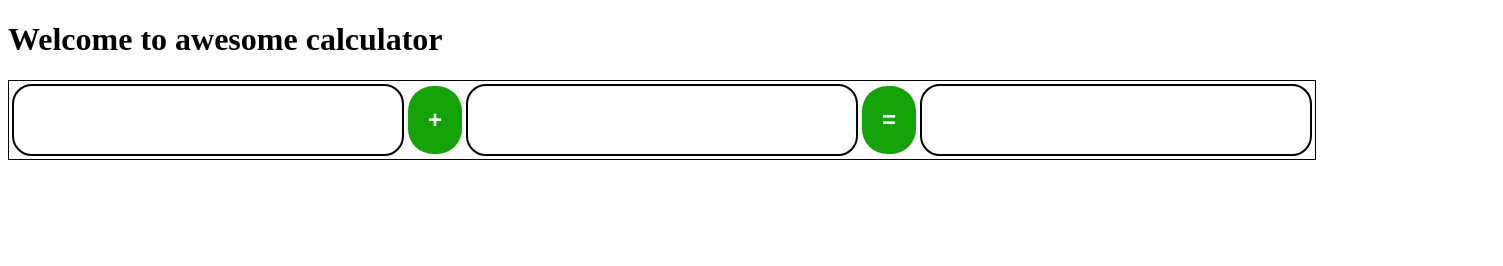
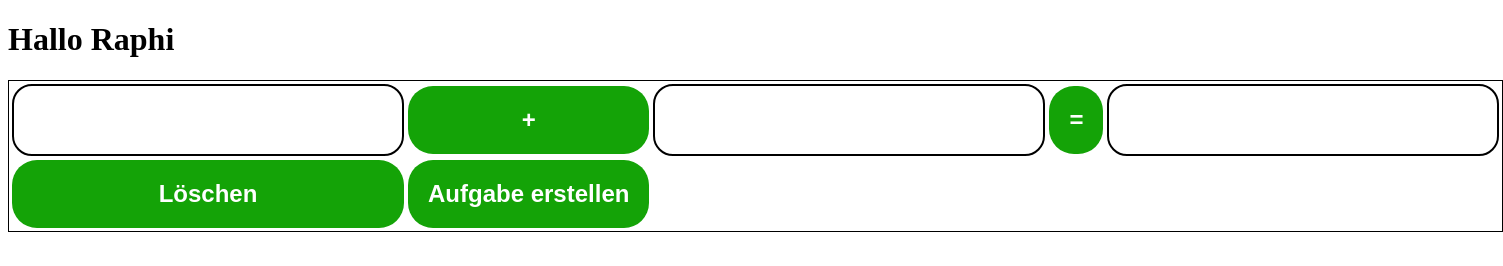
Before and after one commit to Laplacian42/awesome-calculator, a plain HTML site: page index.html in a window 1280 px wide. Shown: the whole page, 1503 px wide, since content can reach past the window. Drawn offline with nearby package versions, Linux system fonts and the light colour scheme.

Commit message:
Button zum löschen

```diff
--- a/index.html
+++ b/index.html
@@ -45,7 +45,7 @@
   <!-- create table -->
 
   <body>
-    <h1>Welcome to awesome calculator</h1>
+    <h1>Hallo Raphi</h1>
     <table id="calcu">
       <tr>
         <td colspan="1"><input type="text" id="summand1" /></td>
@@ -54,6 +54,10 @@
         <td><input type="button" value="=" onclick="add()" /></td>
         <td colspan="1"><input type="text" id="result" /></td>
       </tr>
+      <tr>
+        <td colspan="1"><input type="button" value="Löschen" onclick="myclear()" /></td>
+        <td colspan="1"><input type="button" value="Aufgabe erstellen" onclick="aufgabeerstellen()" /></td>
+    </tr>
     </table>
 
     <script>
@@ -66,7 +70,12 @@
           add();
         }
       };
-
+      function myclear() {
+        console.log("Hallo")
+        document.getElementById("result").value=''
+        document.getElementById("summand1").value=''
+        document.getElementById("summand2").value=''
+      }
       function add() {
         let summand1 = document.getElementById("summand1").value;
         let summand2 = document.getElementById("summand2").value;
@@ -75,6 +84,12 @@
         console.log("S1", summand1, "S2", summand2);
         document.getElementById("result").value = summand1 + summand2;
       }
+      function aufgabeerstellen() {
+        document.getElementById("summand1").value = Math.floor(Math.random() * 10);
+        document.getElementById("summand2").value = Math.floor(Math.random() * 10);
+      }
+
+
     </script>
   </body>
 </html>
```
